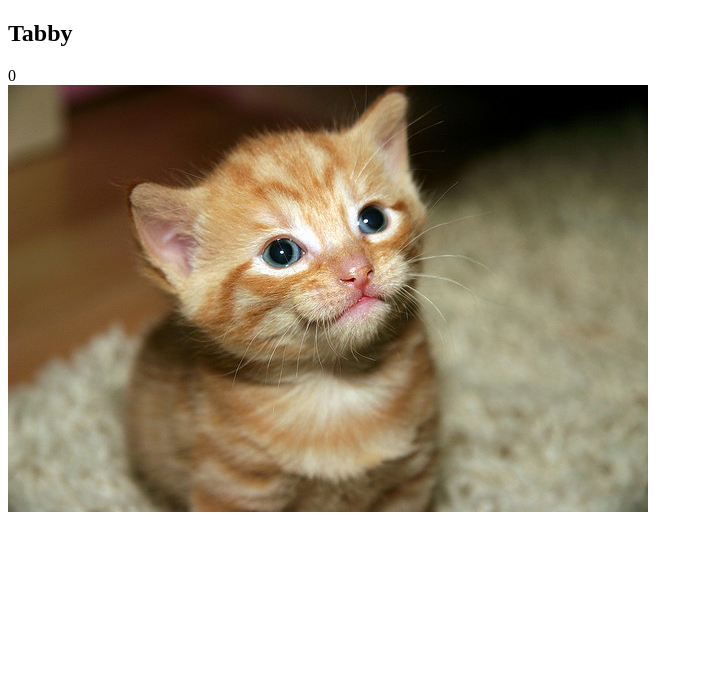
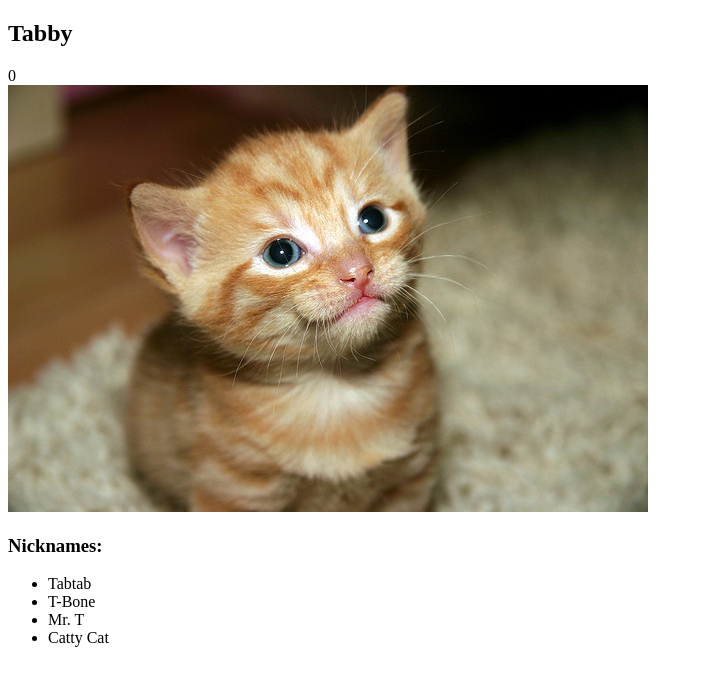
Before and after one commit to AsimoLoveGym/LEARN-cat_clicker_knockout, a plain HTML site: page index.html in a window 1280 px wide. Shown: the whole page, without its empty margins (0-703 px from the left). Drawn offline with Linux system fonts and the light colour scheme.

Commit message:
Finished the nicknames with observableArray

```diff
--- a/index.html
+++ b/index.html
@@ -13,6 +13,12 @@
         <img id="cat-img" src="" alt="cute cat" data-bind="click: incrementCounter, attr: {src: imgSrc}">
 
     </div>
+    <div>
+      <h3>Nicknames: </h3>
+      <ul data-bind="foreach: nicknames">
+        <li data-bind="text: $data"></li>
+      </ul>
+    </div>
     <script src="js/lib/knockout-3.2.0.js"></script>
     <script src="js/app.js"></script>
 </body>
--- a/js/app.js
+++ b/js/app.js
@@ -3,6 +3,7 @@ var ViewModel = function(){
   this.name = ko.observable('Tabby');
   this.imgSrc = ko.observable('img/miaomiao_1.jpg');
   this.imgAttribution = ko.observable('https://www.flickr.com/photos/big');
+  this.nicknames = ko.observableArray(['Tabtab','T-Bone','Mr. T','Catty Cat']);
 
   this.incrementCounter = function(){
     this.clickCount(this.clickCount()+1);
```
